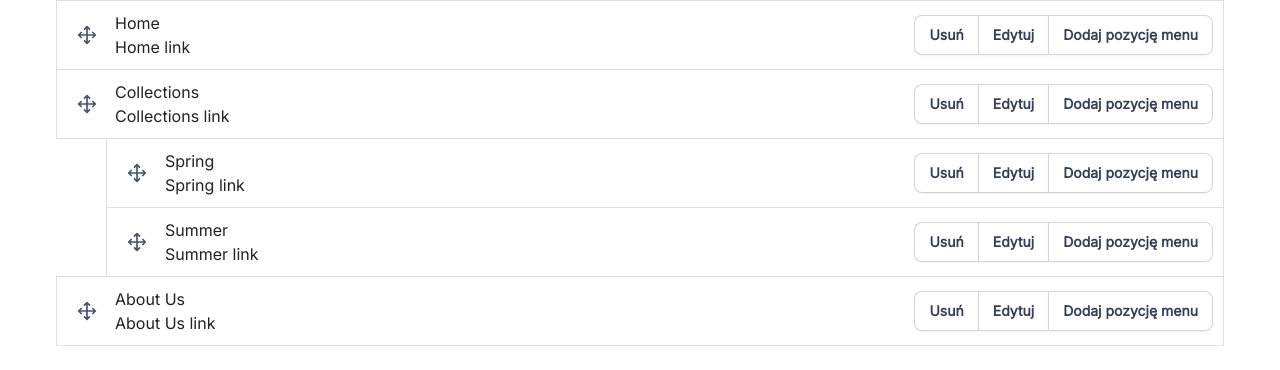
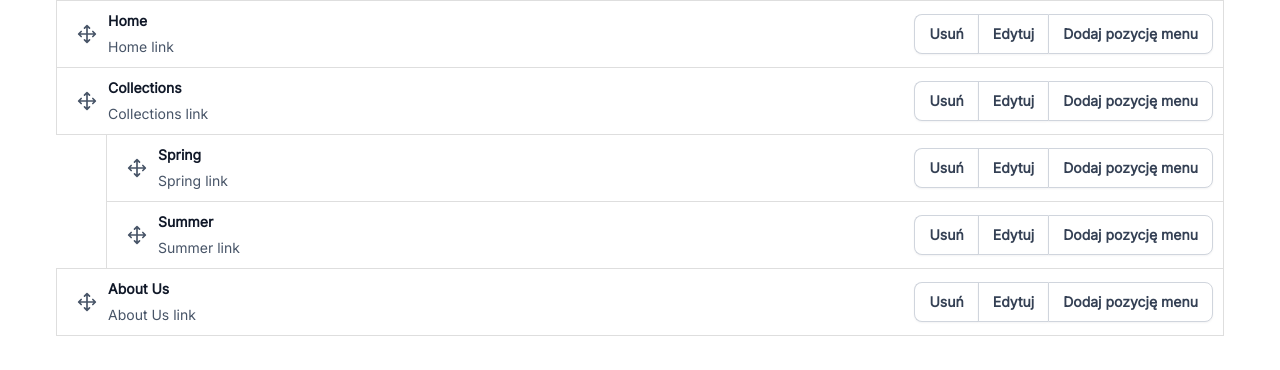
Before and after one commit to bat098/droplo, a Next.js app: page / in a window 1280 px wide. Shown: the top 370 px of the page. Built offline with nearby package versions, Linux system fonts and the light colour scheme.

Commit message:
feat: add class to task information

```diff
--- a/src/app/components/SortableTree/components/Treeitem/TreeItem.tsx
+++ b/src/app/components/SortableTree/components/Treeitem/TreeItem.tsx
@@ -86,9 +86,9 @@ export const TreeItem = forwardRef<HTMLDivElement, Props>(
               {collapseIcon}
             </Action>
           )}
-          <div className={styles.Text}>
-            <div>{name}</div>
-            <div>{link}</div>
+          <div className={"flex flex-col gap-y-1.5 grow ms-[1px]"}>
+            <div className="text-sm font-semibold text-darkNavy">{name}</div>
+            <div className="text-sm text-mediumGray">{link}</div>
           </div>
           {!clone && (
             <GroupedActions onRemove={onRemove} onEdit={onEdit} onAdd={onAdd} />
```
